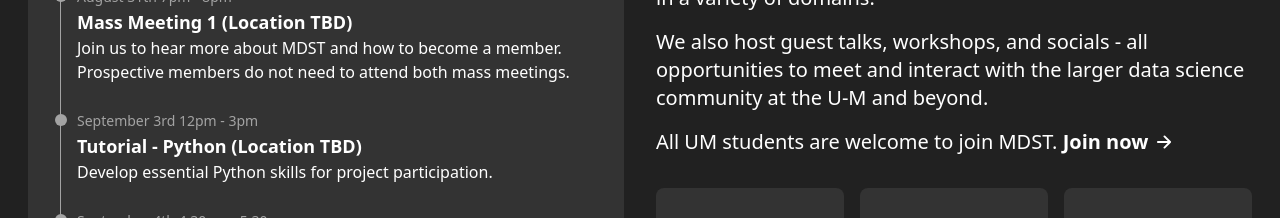
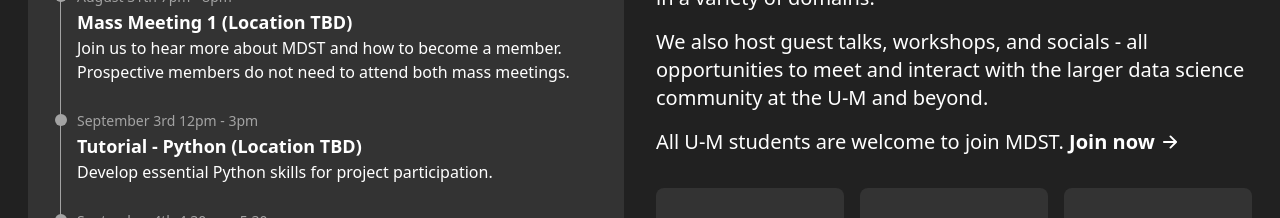
Before and after one commit to MichiganDataScienceTeam/official-website, a Next.js app: page / in a window 1280 px wide. Shown: the part 840-1058 px from the top of the page. Built offline with nearby package versions, Linux system fonts and the light colour scheme.

Commit message:
Removed inconsistent terminology for U-M

```diff
--- a/config/ourteam.json
+++ b/config/ourteam.json
@@ -72,7 +72,7 @@
   },
   {
     "groupName": "External Affairs Committee",
-    "description": "MDST's interface with the wider data science community at U of M and beyond. Jointly led by the VP of External Affairs and VP of Finance.",
+    "description": "MDST's interface with the wider data science community at U-M and beyond. Jointly led by the VP of External Affairs and VP of Finance.",
     "members": [
       {
         "name": "Elijah Grubbs",
--- a/pages/index.jsx
+++ b/pages/index.jsx
@@ -22,7 +22,7 @@
       <HeadContent
         title={"MDST - Michigan Data Science Team"}
         description={
-          "Michigan Data Science Team - MDST is the largest data science club at UM"
+          "Michigan Data Science Team - MDST is the largest data science club at U-M"
         }
       />
       <Hero>
@@ -91,7 +91,7 @@
             </div>
             <div className="xl:text-xl lg:text-lg text-base font-light tracking-normal mb-8 flex">
               <p className="sm:flex block">
-                All UM students are welcome to join MDST.&nbsp;
+                All U-M students are welcome to join MDST.&nbsp;
                 <Link
                   href="/join"
                   className="font-bold flex whitespace-nowrap content-center hover:underline transition"
```
Also changed, not shown: config/faq.md (+1 -1 lines).
